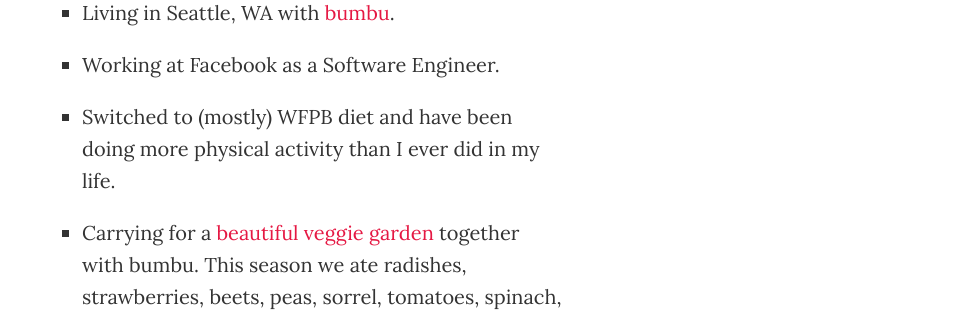
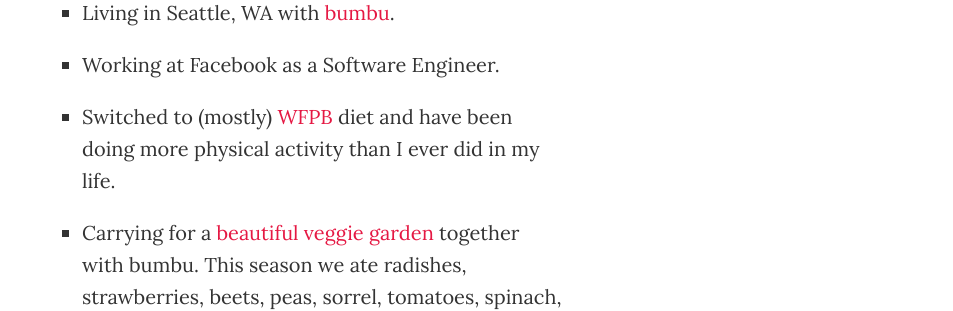
Before and after one commit to ana-balica/ana-balica.github.io, a Jekyll site: the page built from now.html, in a window 1280 px wide. Shown: the part 358-669 px from the top of the page, without its empty margins (318-1271 px from the left). Built offline with Jekyll 4.4.1, drawn with Linux system fonts in a browser that asks for light colours; comment, search, counter and statistics services are not loaded; part of the change alters nothing that is shown.

```diff
--- a/now.html
+++ b/now.html
@@ -10,7 +10,7 @@ description: "What I'm doing now"
   <ul class="now-list">
       <li>Living in Seattle, WA with <a href="https://bumbu.me/" target="_blank">bumbu</a>.</li>
       <li>Working at Facebook as a Software Engineer.</li>
-      <li>Switched to (mostly) WFPB diet and have been doing more physical activity than I ever did in my life.</li>
+      <li>Switched to (mostly) <a href="https://nutritionstudies.org/what-is-a-whole-food-plant-based-diet/">WFPB</a> diet and have been doing more physical activity than I ever did in my life.</li>
       <li>Carrying for a <a href="https://www.youtube.com/watch?v=LZIp8-Gbewc">beautiful veggie garden</a> together with bumbu. This season we ate radishes, strawberries, beets, peas, sorrel, tomatoes, spinach, dill, parsley, mint from our garden. I just planted some courgette, will see how it goes.</li>
       <li>Favourite podcast - still <a href="https://nocturnepodcast.org/">Nocturne</a>, but really enjoying some stories on <a href="https://www.npr.org/podcasts/510313/how-i-built-this">How I Built This</a>.</li>
       <li>Recommendation for a great audio story: <a href="https://www.qcodemedia.com/theedgeofsleep">The Edge of Sleep</a>.</li>
```
